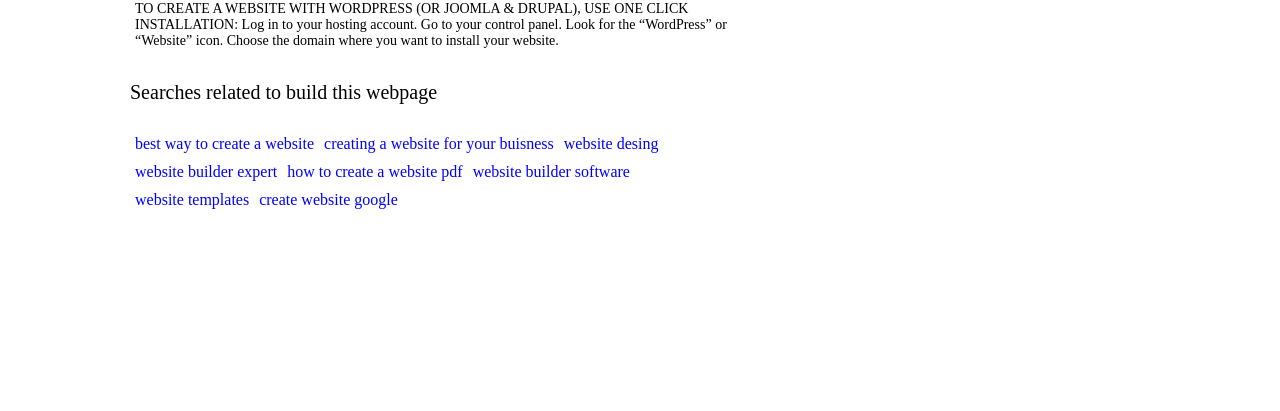
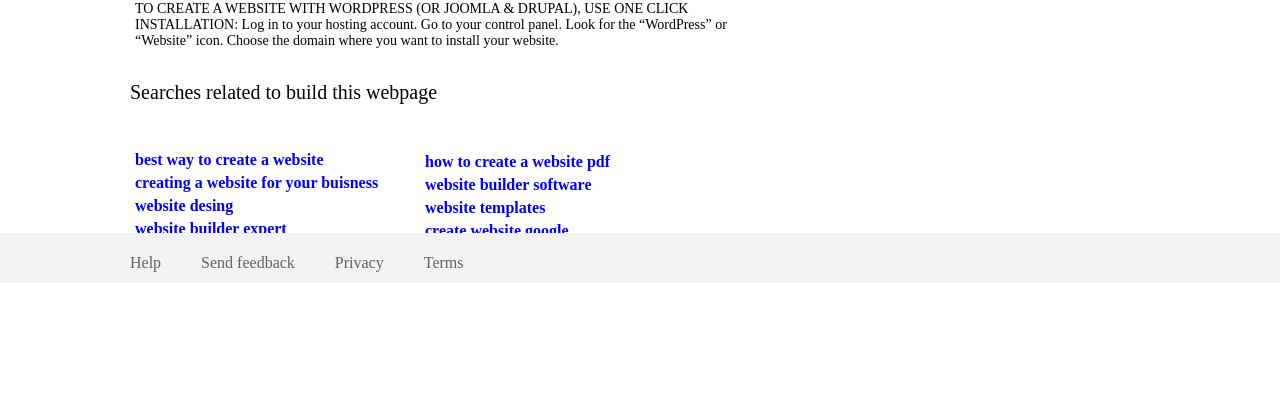
Before and after one commit to DenisImamovicc/Google-Searchpage-imit, a plain HTML site: page index.html in a window 1280 px wide. Shown: the part 1317-1728 px from the top of the page. Drawn offline with Linux system fonts and the light colour scheme.

Commit message:
Added the searchlist and completed its position,alignment,style and responsivness similar to the google one.Figured out how to add links to img and fa-icons,which lead to a implementation of adding a link to my imitatíon of the google homepage on the logo of the header of my google searchpage imitation.Also added a colored response when hovering over the search icon.This project is now complete

```diff
--- a/gsi.css
+++ b/gsi.css
@@ -1,6 +1,4 @@
-header {
-    display: 0;
-}
+
 
 div.Head{
 
@@ -132,6 +130,10 @@ top: -62px;
 left: 680px;
 }
 
+i:hover{
+    color: blue;
+}
+
 
 img.google-header {
 position: relative;
@@ -141,9 +143,9 @@ left: 10px;
 }
 
 div.google-bottom-footer {
-    position: relative;
+    position: absolute;
     display: inline-block;
-    bottom: -470px;
+    bottom: -150px;
     left: 200px;
 
 }
@@ -170,12 +172,39 @@ li.Main-bottom:hover {
 }
 
 li.Search-list{
+    display: ;
     color: blue;
     margin: 5px;
     display: table;
 
     top: 0px;
     left: -40px;
+    float: none;
+    font-weight: bold;
+}
+
+li.Search-list:hover{
+    text-decoration: underline;
+    cursor: pointer;
+}
+
+li.Search-list2:hover{
+    text-decoration: underline;
+    cursor: pointer;
+}
+
+li.Search-list2{
+    display: ;
+    color: blue;
+    margin: 5px;
+    display: table;
+
+    top: -90px;
+    left: 250px;
+    float: none;
+
+    font-weight: bold;
+
 }
 
 button {
@@ -234,21 +263,26 @@ ul.Right{
 right: -70px;
 }
 
+ul.Search-list {
+    display: inline-block;
+    position: relative;
+
+
+}
+
 
 
 body {
     padding:0;
     margin:0;
     overflow-x: hidden;
+
 }
 
-html {
-    position: relative;
-    min-height: 100%;
-}
+
 
 footer {
-    bottom: -51%;
+    bottom: -100%;
 
     width: 100%;
     height: 50px;
--- a/index.html
+++ b/index.html
@@ -3,7 +3,7 @@
     <head>
         <meta charset="utf-8">
         <link rel="stylesheet" type="text/css" href="gsi.css">
-        <link rel="stylesheet" href="https://cdnjs.cloudflare.com/ajax/libs/font-awesome/4.7.0/css/font-awesome.min.css">
+        <link rel="stylesheet" href="https://cdnjs.cloudflare.com/ajax/libs/font-awesome/4.7.0/css/font-awesome.min.css"  >
 
         <title>google_searchpage</title>
     </head>
@@ -12,9 +12,9 @@
 
     <header>
         <div class="Head">
-        <img src="https://sites.google.com/a/evoapa.com/evoapa/_/rsrc/1478794464468/samarbetspartner/google.png" alt="Google" height="30" width="92" class="google-header">
-        <input type="text" placeholder="Search">
-        <i class="fa fa-search" ><a href=""></a></i>
+        <a href="https://denisimamovicc.github.io/google_homepage/"><img src="https://sites.google.com/a/evoapa.com/evoapa/_/rsrc/1478794464468/samarbetspartner/google.png" alt="Google" height="30" width="92" class="google-header"></a>
+        <input type="text" placeholder="Click the google logo :)">
+        <a href=""><i class="fa fa-search" ></i></a>
 
         <button type="submit" >Sign in</button>
         <button type="submit">Menu</button>
@@ -91,15 +91,15 @@
 
         <div class="search-suggestion">
             <h4 class="Search-relate">Searches related to build this webpage</h4>
-            <ul>
+            <ul class="Search-list">
                 <li class="Search-list">best way to create a website</li>
                 <li class="Search-list">creating a website for your buisness</li>
                 <li class="Search-list">website desing</li>
                 <li class="Search-list">website builder expert</li>
-                <li class="Search-list">how to create a website pdf</li>
-                <li class="Search-list">website builder software</li>
-                <li class="Search-list">website templates</li>
-                <li class="Search-list">create website google</li>
+                <li class="Search-list2">how to create a website pdf</li>
+                <li class="Search-list2">website builder software</li>
+                <li class="Search-list2">website templates</li>
+                <li class="Search-list2">create website google</li>
 
             </ul>
         </div>
```
